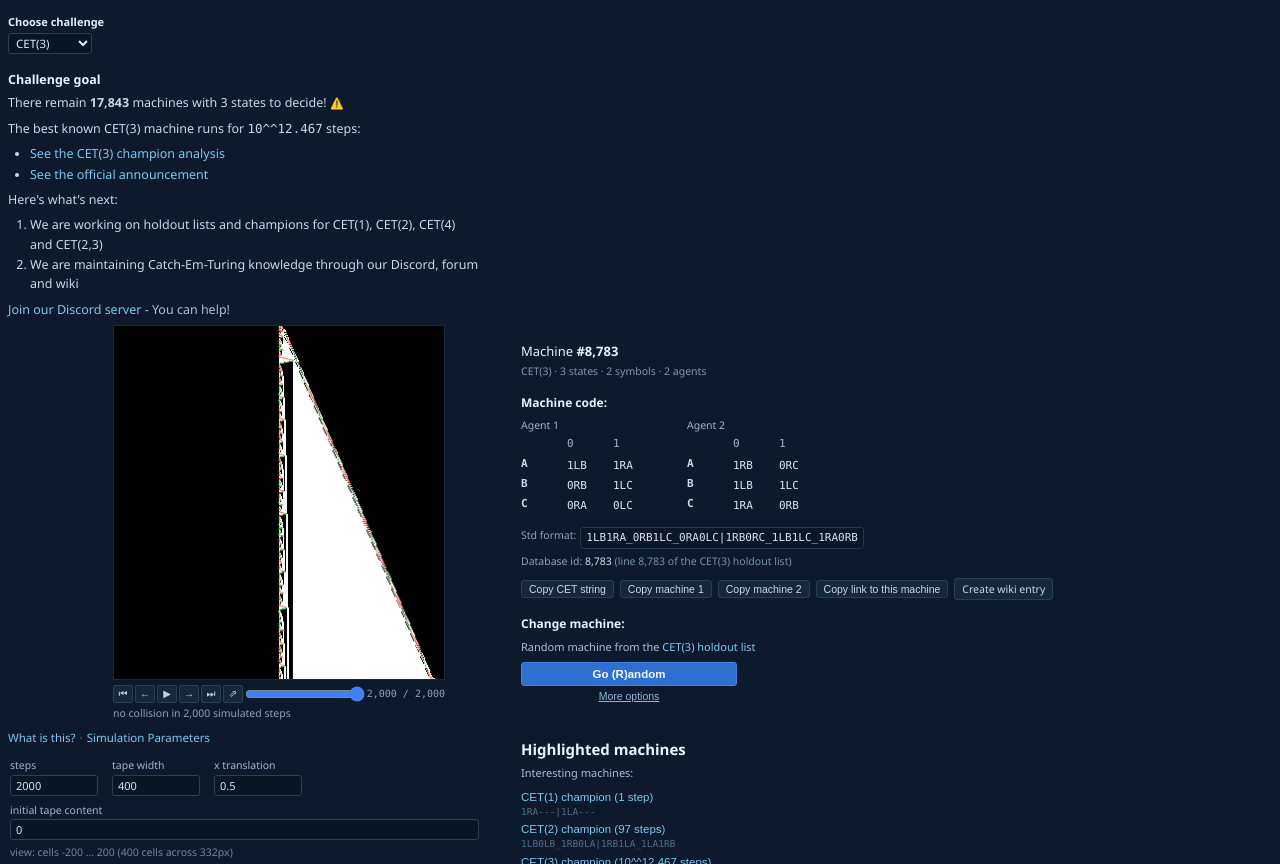
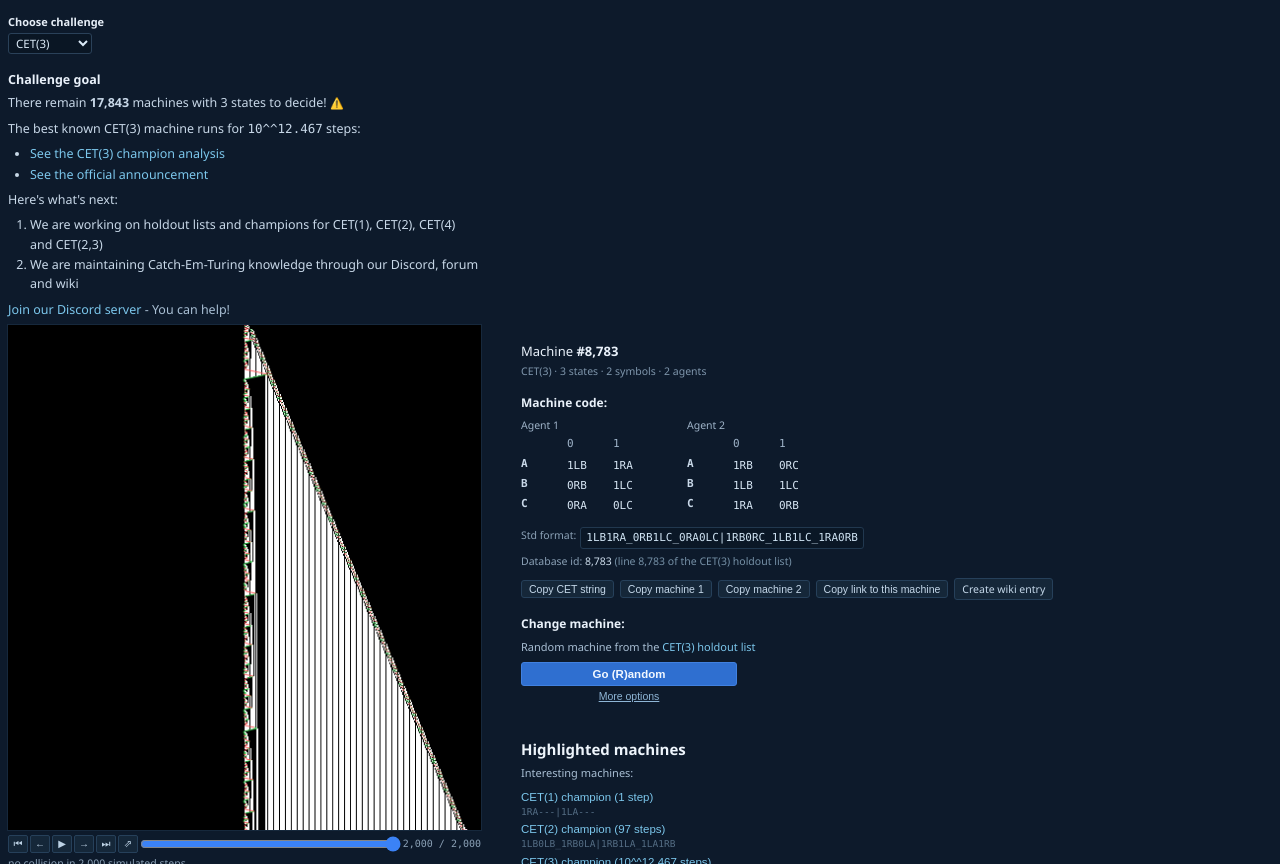
Before and after one commit to rorogamin/CET-Challenge, a plain HTML site: page index.html in a window 1280 px wide. Shown: the part 71-935 px from the top of the page. Drawn offline with Linux system fonts and the light colour scheme.

Commit message:
Enlarge the diagram and align the simulation controls with it
The controls sat in the left text column while the diagram was pushed right,
so they looked detached. The diagram is now 480x512 and the links, parameters
and news live in the same block, flush with the canvas edge.

🤖 Generated with Codebuff
Co-Authored-By: Codebuff <noreply@codebuff.com>

```diff
--- a/index.html
+++ b/index.html
@@ -58,9 +58,10 @@
   .join{color:#a9bfd4}
 
   /* ---------- diagram ---------- */
-  .diagrambox{width:332px;margin-left:auto;margin-right:36px;position:relative}
+  .diagrambox{width:480px;max-width:100%;margin-left:auto;margin-right:36px;position:relative}
   @media (max-width:1120px){ .diagrambox{margin-left:auto;margin-right:auto} }
-  #cv{display:block;width:332px;height:355px;background:#000;border:1px solid #16283c;cursor:crosshair}
+  #cv{display:block;width:100%;max-width:480px;height:auto;aspect-ratio:480/512;
+    background:#000;border:0;box-shadow:0 0 0 1px #16283c;cursor:crosshair}
   .transport{display:flex;align-items:center;gap:2px;margin-top:5px}
   .transport button{padding:0;width:20px;height:18px;font-size:10px;line-height:1;
     background:#152739;border:1px solid #26405a;border-radius:2px;color:#bcd1e4}
@@ -80,7 +81,7 @@
   .subnav{margin:8px 0 0;font-size:11.5px;color:#8ba1b6}
   .subnav a{cursor:pointer}
   .subnav .dot{margin:0 4px;color:#5d7488}
-  .params{margin-top:8px;max-width:560px;border-radius:4px;padding:2px}
+  .params{margin-top:8px;max-width:none;border-radius:4px;padding:2px}
   .params.flash{outline:1px solid #3f7dbd;outline-offset:4px}
   .prow{display:flex;gap:14px;align-items:flex-end;flex-wrap:wrap;margin-bottom:6px}
   .pfield{display:flex;flex-direction:column;gap:1px;font-size:10.5px;color:#9fb4c9}
@@ -227,7 +228,7 @@
     </div>
 
     <div class="diagrambox">
-      <canvas id="cv" width="332" height="355"></canvas>
+      <canvas id="cv" width="480" height="512"></canvas>
       <div id="tip"></div>
       <div class="transport">
         <button id="tReset" title="Go to the first step">&#9198;</button>
@@ -240,9 +241,8 @@
         <span id="tLabel" class="tl">0 / 0</span>
       </div>
       <div class="statusline" id="statusLine"></div>
-    </div>
 
-    <div class="subnav">
+      <div class="subnav">
       <a id="whatLink">What is this?</a><span class="dot">&middot;</span><a id="paramsLink">Simulation Parameters</a>
     </div>
 
@@ -284,6 +284,7 @@
         <li><b>November 10th 2026</b> &mdash; the Catch-Em-Turing wiki page lists the CET(3) champion at 10^^12.467 steps</li>
         <li><b>November 2026</b> &mdash; Catch-Em-Turing is proposed by NathFR76: two agents, one tape, collision halts</li>
       </ul>
+    </div>
     </div>
 
   </section>
@@ -395,7 +396,7 @@
   /* ------------------------------------------------------------------ */
   /* helpers                                                             */
   /* ------------------------------------------------------------------ */
-  var CW = 332, CH = 355;               // diagram size, exactly as the bbchallenge viewer
+  var CW = 480, CH = 512;               // diagram size (the bbchallenge viewer is 332x355)
   var MAX_STEPS = 200000;
 
   var $ = function (s) { return document.querySelector(s); };
@@ -686,8 +687,6 @@
   var dpr = Math.min(2, Math.max(1, window.devicePixelRatio || 1));
   cv.width = CW * dpr;
   cv.height = CH * dpr;
-  cv.style.width = CW + 'px';
-  cv.style.height = CH + 'px';
 
   function cellToX(cell) {
     var span = clamp(Math.round(params.tapeWidth), 1, 20000);
@@ -1243,8 +1242,8 @@
       '\nagent 2: ' + stateName(app.sim.hs2[t]) + ' @ ' + fmt(app.sim.hp2[t]);
     tip.style.display = 'block';
     var x = e.clientX - r.left, y = e.clientY - r.top;
-    if (x > 190) x -= 180;
-    if (y > 300) y -= 60;
+    if (x > CW * 0.55) x -= 180;
+    if (y > CH - 70) y -= 64;
     tip.style.left = x + 'px';
     tip.style.top = y + 'px';
   });
```
